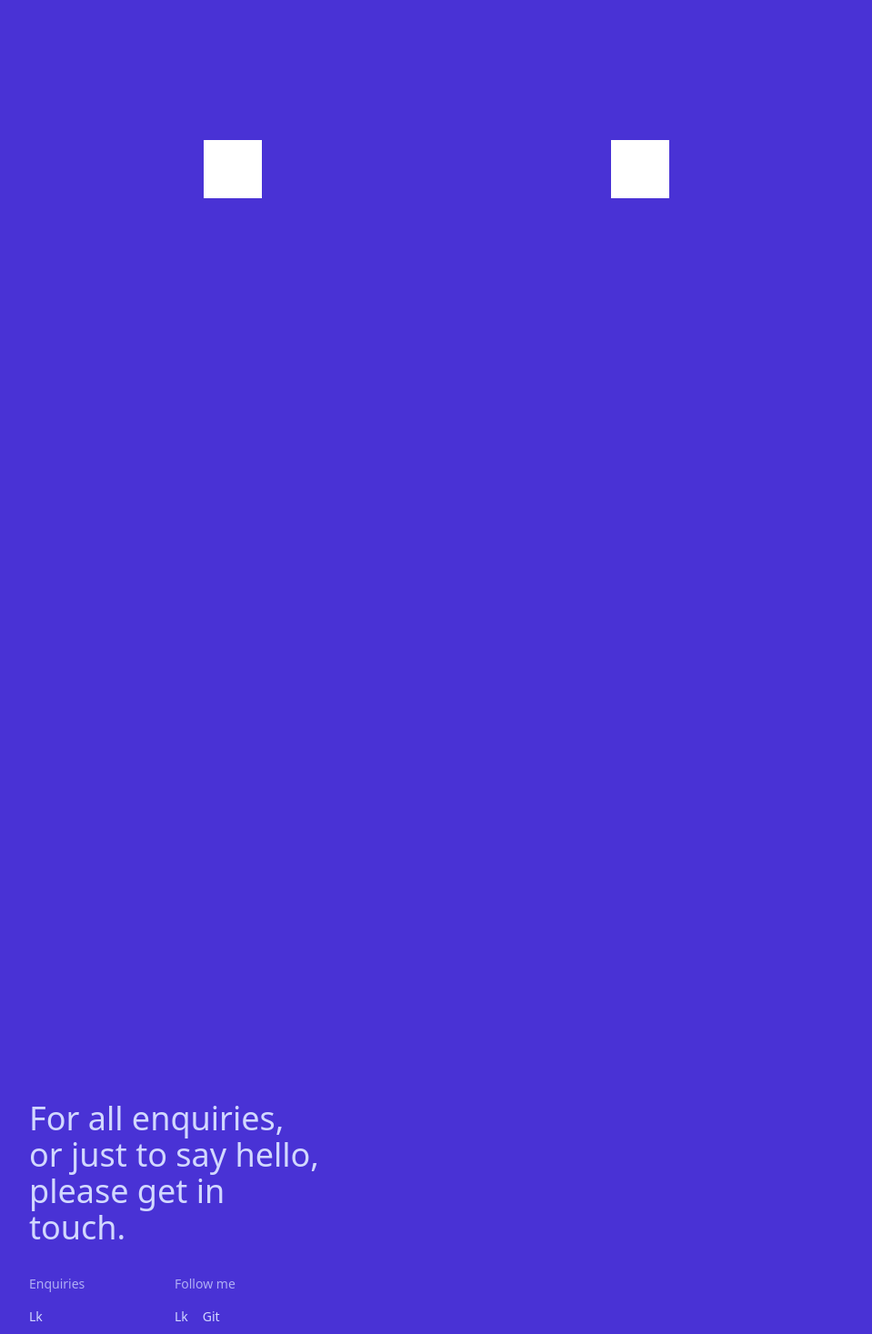
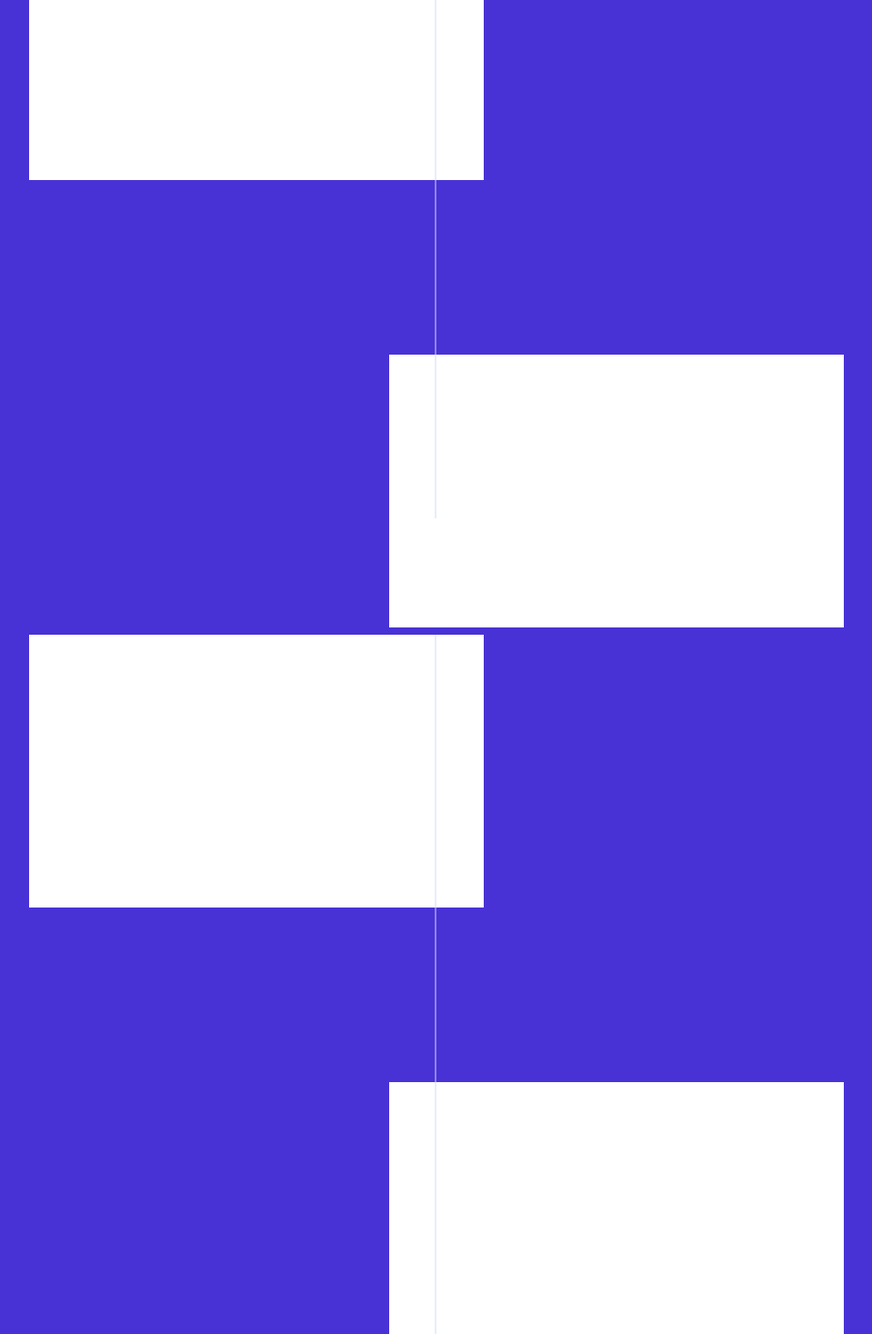
Before and after one commit to adrianHards/adrianhards.github.io, a React (Create React App) app: page / in a window 1280 px wide. Shown: the part 2002-3469 px from the top of the page at 91% size, without its empty margins (160-1119 px from the left). Built offline with nearby package versions, Linux system fonts and the light colour scheme; a web font is replaced by a local one.

Commit message:
increase size of demo boxes and add line down middle

```diff
--- a/package.json
+++ b/package.json
@@ -1,7 +1,7 @@
 {
   "name": "react-portfolio",
   "version": "0.1.0",
-  "homepage": "https://ahards.com",
+  "homepage": "https://adrianhards.github.io/",
   "private": true,
   "dependencies": {
     "@testing-library/jest-dom": "^5.16.5",
--- a/src/App.js
+++ b/src/App.js
@@ -1,7 +1,8 @@
 import Nav from './components/Navbar';
 import Header from './components/Header';
 import About from './components/About';
-import Projects from './components/Projects';
+import ProjectsFirst from './components/ProjectsFirst';
+import ProjectsSecond from './components/ProjectsSecond';
 import Contact from './components/Contact';
 import Footer from './components/Footer';
 import { Element } from 'react-scroll'
@@ -17,7 +18,8 @@ function App() {
       </Element>
 
       <Element name="projects">
-        <Projects />
+        <ProjectsFirst />
+        <ProjectsSecond />
       </Element>
 
       <Element name="contact">
--- a/src/components/About.js
+++ b/src/components/About.js
@@ -26,7 +26,7 @@ function About() {
       initial="hidden"
     >
       <motion.div variants={fadeIn}>
-        <div class="h-screen w-[50%] text-[#d2d8ff] m-auto pt-48">
+        <div class="h-screen w-[47%] text-[#d2d8ff] m-auto pt-48">
           <div class="grid grid-cols-2">
 
             <div class="text-xs pb-6">
@@ -58,7 +58,7 @@ function About() {
               &nbsp;and <span class="link-underline text-[#F7C58A]"><a href="https://codeyourfuture.io/">CodeYourFuture</a></span>,
               the latter on a voluntary basis.
               My focus is on building accessible, interactive digital experiences that improve the lives of others.
-              My background is in Ruby on Rails and JavaScript, though my most recent projects were built with React and Node.
+              My background is in Ruby on Rails and JavaScript, though my most recent projects were built with React and Node.js.
             </div>
           </div>
         </div>
--- a/src/components/Projects.js
+++ b/src/components/ProjectsFirst.js
@@ -4,12 +4,12 @@ import { useInView } from "react-intersection-observer";
 
 const fromLeft = {
   visible: { opacity: 1, x: 0, transition: { duration: 1 } },
-  hidden: { opacity: 0, x: -50 }
+  hidden: { opacity: 0, x: -10 }
 };
 
 const fromRight = {
   visible: { opacity: 1, x: 0, transition: { duration: 1 } },
-  hidden: { opacity: 0, x: 50 }
+  hidden: { opacity: 0, x: 10 }
 };
 
 function Projects() {
@@ -28,19 +28,25 @@ function Projects() {
       animate={controls}
       initial="hidden"
     >
-      <div class="h-screen m-48">
-        <div class="flow-root ml-48 mr-48 pt-48">
+      <div class="absolute left-1/2 -ml-0.5 w-0.5 h-screen bg-[#d2d8ff]/50"></div>
+
+      <div class="project-container">
+        <div class="flow-root ml-48 mr-48 pt-[10%]">
+
+          <div class="h-screen">
             <motion.div variants={fromLeft}>
                 <div class="float-left">
-              <div class="project-card h-16 w-16 bg-white"></div>
+                  <div class="project-card h-[300px] w-[500px] bg-white"></div>
                 </div>
               </motion.div>
 
               <motion.div variants={fromRight}>
                 <div class="float-right">
-              <div class="project-card h-16 w-16 bg-white"></div>
+                  <div class="project-card mt-48 h-[300px] w-[500px] bg-white"></div>
                 </div>
               </motion.div>
+          </div>
+
         </div>
       </div>
 
--- /dev/null
+++ b/src/components/ProjectsSecond.js
@@ -0,0 +1,58 @@
+import React, { useEffect } from "react";
+import { useAnimation, motion } from "framer-motion";
+import { useInView } from "react-intersection-observer";
+
+const fromLeft = {
+  visible: { opacity: 1, x: 0, transition: { duration: 1 } },
+  hidden: { opacity: 0, x: -15 }
+};
+
+const fromRight = {
+  visible: { opacity: 1, x: 0, transition: { duration: 1 } },
+  hidden: { opacity: 0, x: 15 }
+};
+
+function Projects() {
+  const controls = useAnimation();
+  const [ref, inView] = useInView();
+
+  useEffect(() => {
+    if (inView) {
+        controls.start("visible");
+    }
+  }, [controls, inView]);
+
+  return (
+    <motion.div
+      ref={ref}
+      animate={controls}
+      initial="hidden"
+    >
+      <div class="absolute left-1/2 -ml-0.5 w-0.5 h-screen bg-[#d2d8ff]/50"></div>
+
+      <div class="project-container">
+        <div class="flow-root ml-48 mr-48">
+          <div class="h-screen">
+            <motion.div variants={fromLeft}>
+                <div class="float-left">
+                  <div class="project-card h-[300px] w-[500px] bg-white"></div>
+                </div>
+              </motion.div>
+
+              <motion.div variants={fromRight}>
+                <div class="float-right">
+                  <div class="project-card mt-48 h-[300px] w-[500px] bg-white"></div>
+                </div>
+              </motion.div>
+          </div>
+        </div>
+      </div>
+
+    </motion.div>
+
+  );
+}
+
+export default Projects;
+
+// https://egghead.io/blog/how-to-animate-elements-when-in-view-on-scroll-with-framer-motion
```
Lines whose indentation alone changed are shown as unchanged.
